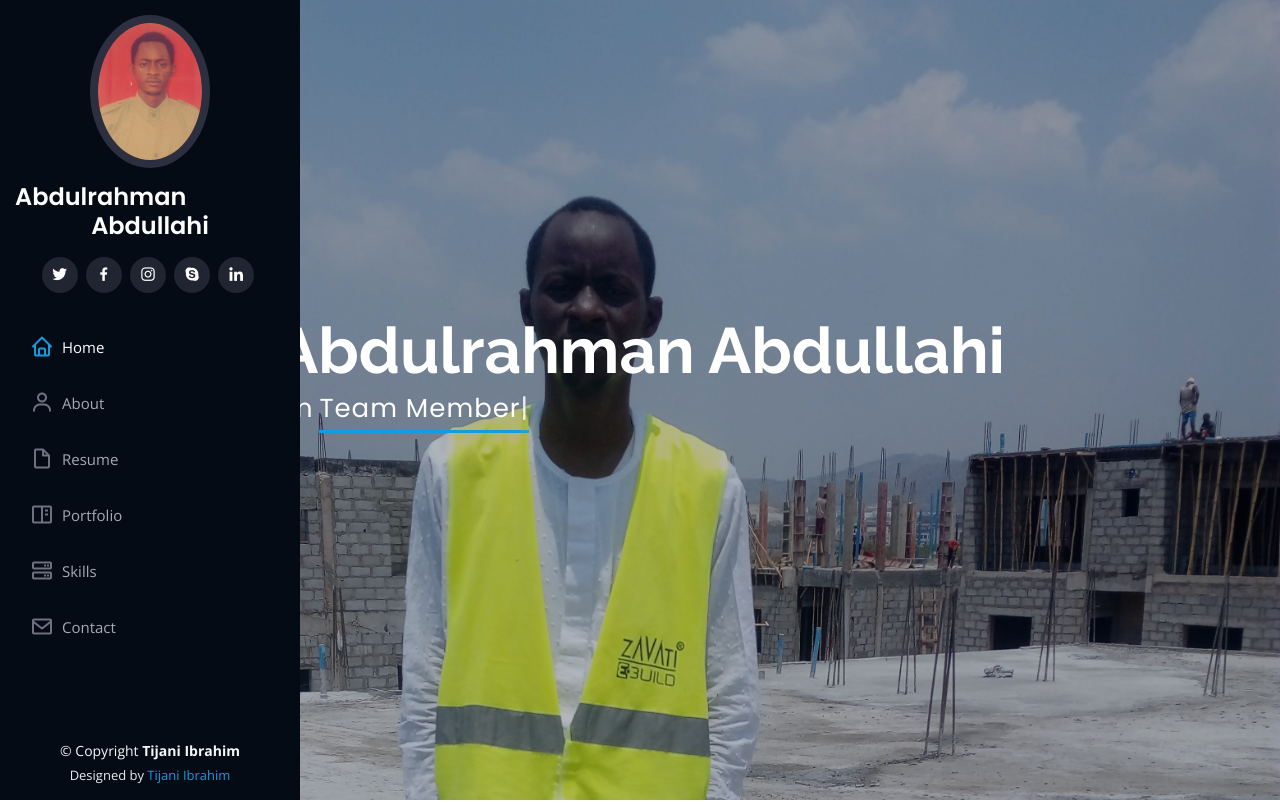
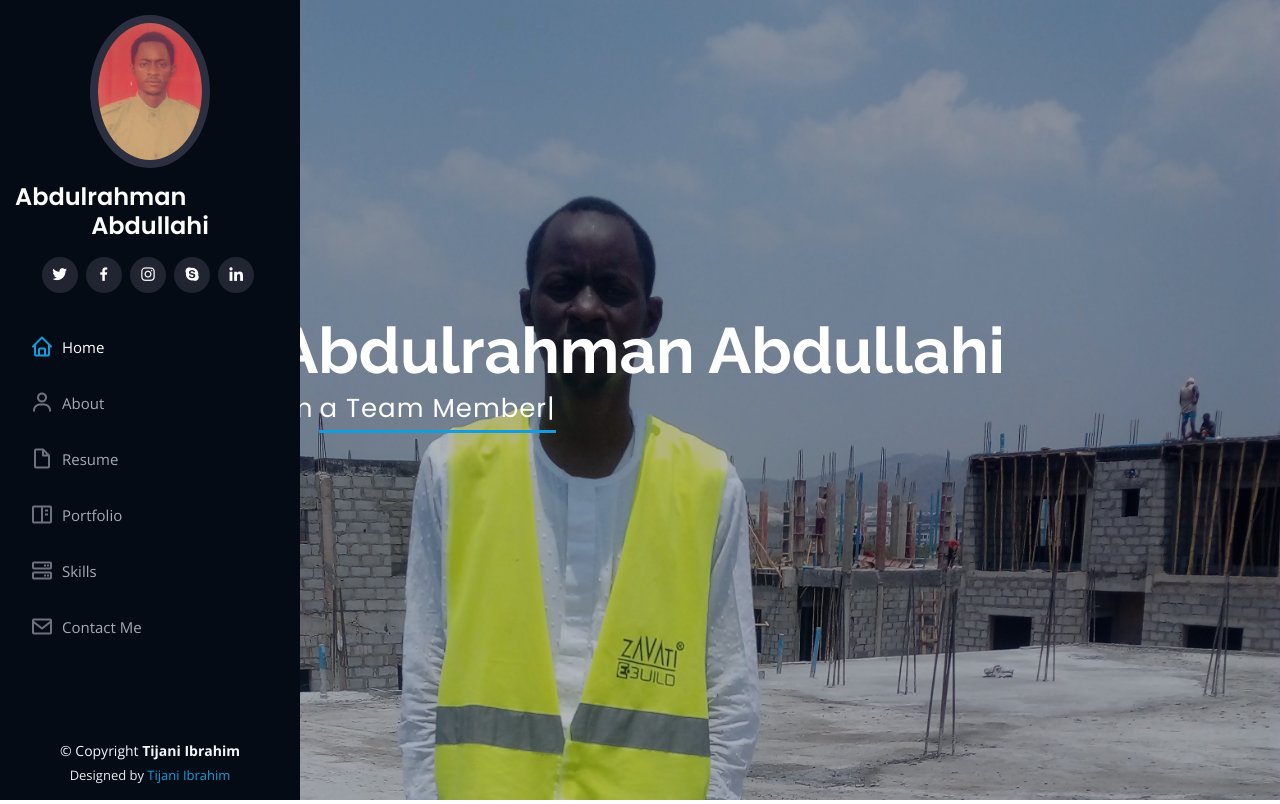
Before and after one commit to TIJANI0826/freelancerAbdul, a Django app: template freelancesite/templates/index.html in a window 1280 px wide. Shown: the top 804 px of the page. Run offline with Django 3.2, Linux system fonts and the light colour scheme; the template is opened without the code that fills it, so the values that code supplies are empty; some libraries are stand-ins or nearby versions.

Commit message:
change index.html title

```diff
--- a/freelancesite/templates/index.html
+++ b/freelancesite/templates/index.html
@@ -64,7 +64,7 @@
           <li><a href="#resume" class="nav-link scrollto"><i class="bx bx-file-blank"></i> <span>Resume</span></a></li>
           <li><a href="#portfolio" class="nav-link scrollto"><i class="bx bx-book-content"></i> <span>Portfolio</span></a></li>
           <li><a href="#services" class="nav-link scrollto"><i class="bx bx-server"></i> <span>Skills</span></a></li>
-          <li><a href="#contact" class="nav-link scrollto"><i class="bx bx-envelope"></i> <span>Contact</span></a></li>
+          <li><a href="#contact" class="nav-link scrollto"><i class="bx bx-envelope"></i> <span>Contact Me</span></a></li>
         </ul>
       </nav><!-- .nav-menu -->
     </div>
@@ -74,7 +74,7 @@
   <section id="hero" class="d-flex flex-column justify-content-center align-items-center">
     <div class="hero-container" data-aos="fade-in">
       <h1>Abdulrahman Abdullahi</h1>
-      <p>I'm <span class="typed" data-typed-items="a Builder, Team Member"></span></p>
+      <p>I'm <span class="typed" data-typed-items="a Builder, a Team Member"></span></p>
     </div>
   </section><!-- End Hero -->
 
```
